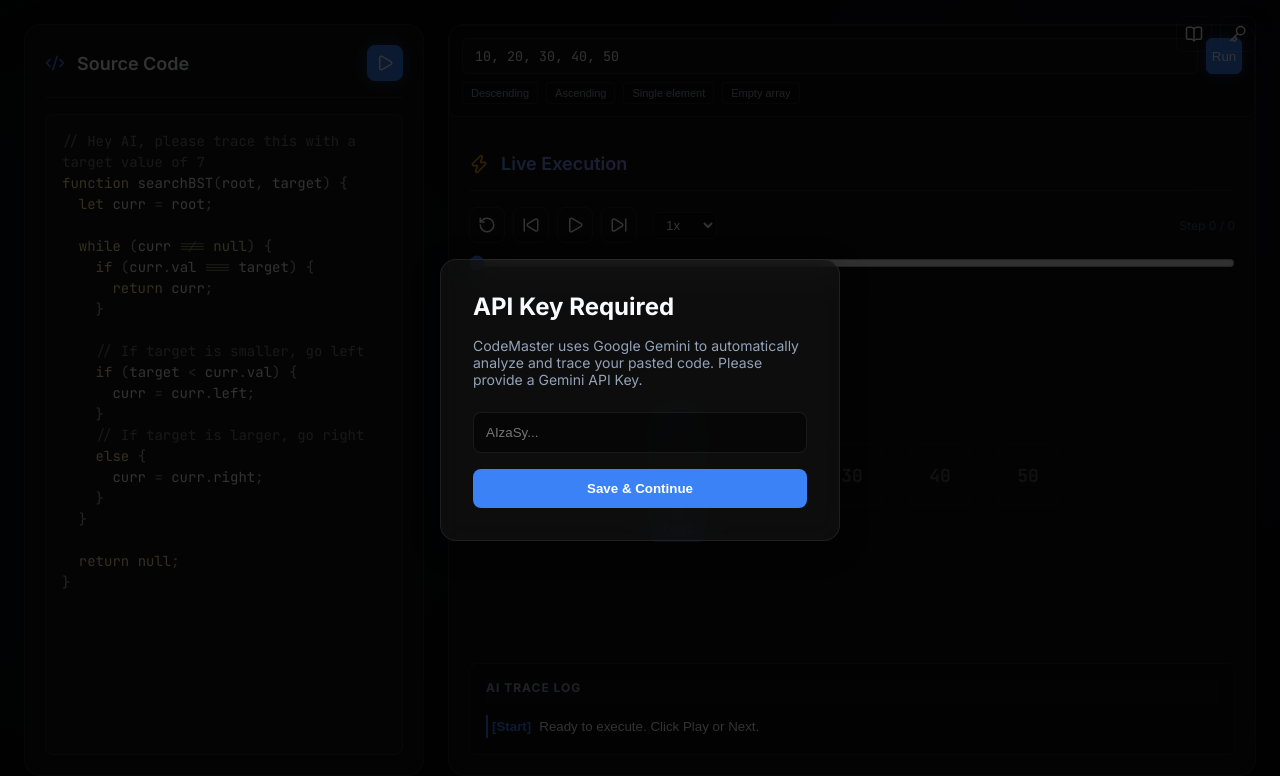
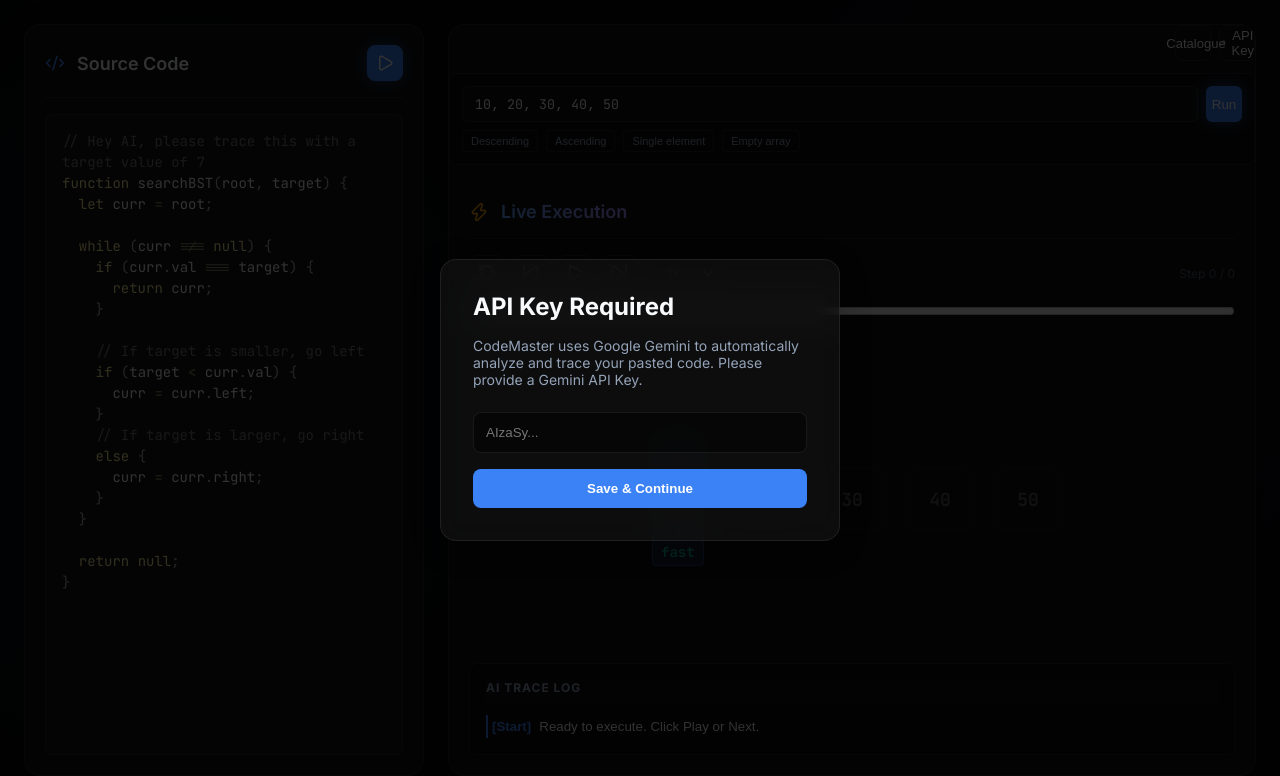
Before and after one commit to Pra0530/friendly-meitner, a React (Vite) app: page / in a window 1280 px wide. Shown: the top 776 px of the page. Built offline with nearby package versions, Linux system fonts and the light colour scheme.

Commit message:
fix UI overlap with Catalogue and Settings buttons

```diff
--- a/src/App.jsx
+++ b/src/App.jsx
@@ -82,15 +82,7 @@ function App() {
 
   return (
     <div className="app-container">
-      {/* API Key Settings Button */}
-      <div style={{ position: 'absolute', top: '16px', right: '24px', zIndex: 10, display: 'flex', gap: '8px' }}>
-         <button className="icon-button" onClick={() => setIsQuestionBankOpen(true)} title="DSA 100 Question Bank">
-            <BookOpen size={18} />
-         </button>
-         <button className="icon-button" onClick={() => setIsKeyModalOpen(true)} title="Settings">
-            <Key size={18} />
-         </button>
-      </div>
+      {/* Removed absolute buttons from here */}
 
       <QuestionBank
         isOpen={isQuestionBankOpen}
@@ -129,7 +121,15 @@ function App() {
           onCodeChange={(c) => setEditorCode(c)}
         />
       </div>
-      <div className="glass-panel visualizer-panel">
+      <div className="glass-panel visualizer-panel" style={{ display: 'flex', flexDirection: 'column' }}>
+        <div style={{ display: 'flex', justifyContent: 'flex-end', gap: '8px', marginBottom: '12px' }}>
+          <button className="icon-button" onClick={() => setIsQuestionBankOpen(true)} title="DSA 100 Question Bank">
+             <BookOpen size={16} /> <span style={{ marginLeft: '6px', fontSize: '13px', fontWeight: '500' }}>Catalogue</span>
+          </button>
+          <button className="icon-button" onClick={() => setIsKeyModalOpen(true)} title="Settings">
+             <Key size={16} /> <span style={{ marginLeft: '6px', fontSize: '13px', fontWeight: '500' }}>API Key</span>
+          </button>
+        </div>
         <InputEditor
           onRun={(customInput) => handlePlay(editorCode, customInput)}
           isAnalyzing={isAnalyzing}
```
Also changed, not shown: 1 other file (tests, documents, lock files or other folders).
